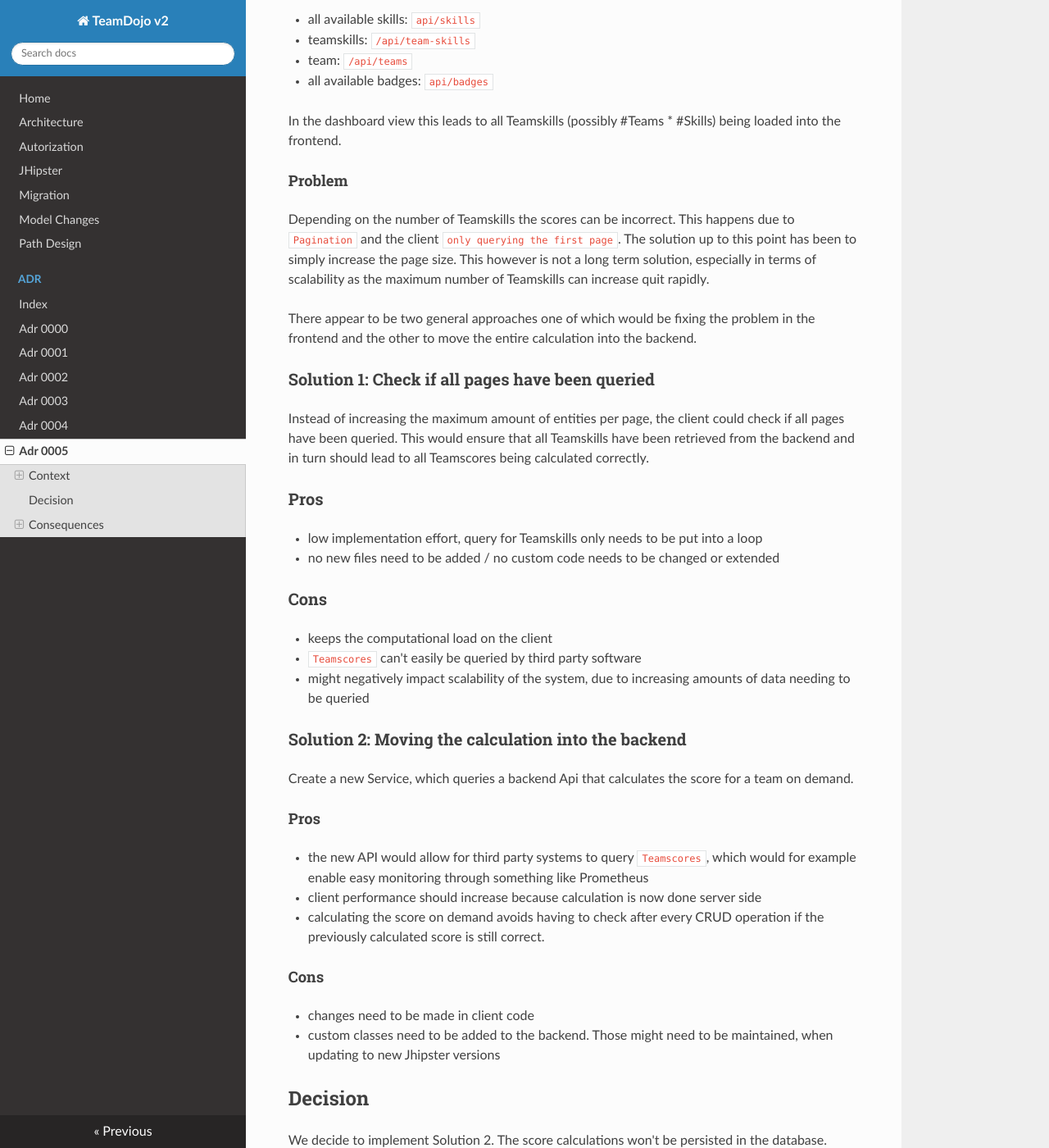
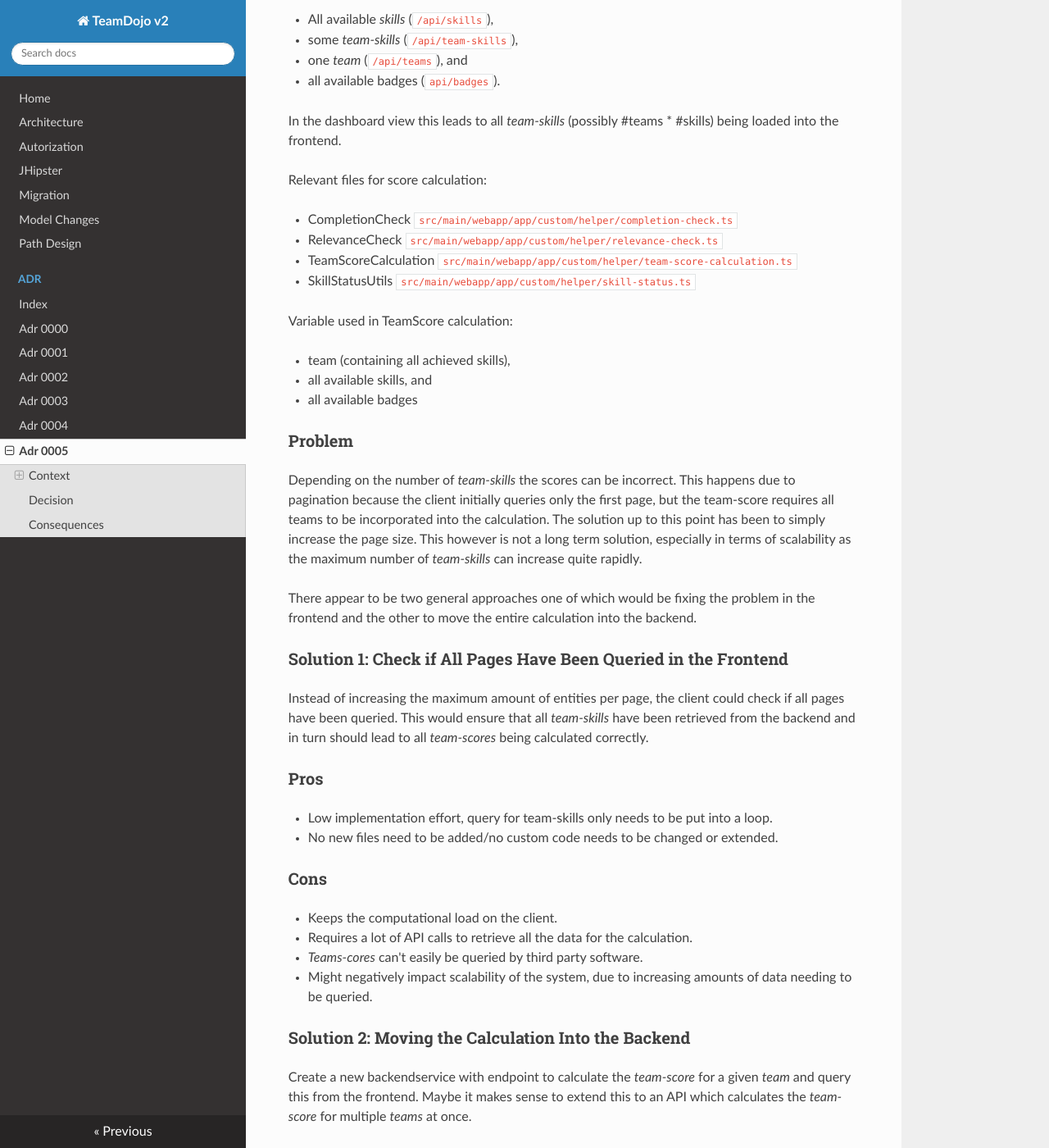
Before and after one commit to iteratec/TeamDojo, an MkDocs documentation site: the page built from docs/adr/adr_0005.md, in a window 1280 px wide and 1400 px high, scrolled down 484 px. Shown: the whole window at 82% size. Built offline with MkDocs 1.6.1, drawn with Linux system fonts in a browser that asks for light colours; nearby versions of some CDN libraries; some of the changed text lies outside the part shown.

Commit message:
Refine and accept the ADR-5
Signed-off-by: Sven Strittmatter <sven.strittmatter@iteratec.com>

```diff
--- a/docs/adr/adr_0005.md
+++ b/docs/adr/adr_0005.md
@@ -4,11 +4,11 @@ SPDX-FileCopyrightText: the TeamDojo authors
 SPDX-License-Identifier: Apache-2.0
 -->
 
-# ADR-0005: Move Teamscore calculation to the backend
+# ADR-0005: Move Team-Score Calculation to the Backend
 
 | <!-- -->       | <!-- -->                                                                                   |
 |----------------|--------------------------------------------------------------------------------------------|
-| **Status**:    | PROPOSED                                                                                   |
+| **Status**:    | ACCEPTED                                                                                   |
 | **Date**:      | 2022-10-25                                                                                 |
 | **Author(s)**: | Amar Bolkan <amar.bolkan@iteratec.com>, Sven Strittmatter <sven.strittmatter@iteratec.com> |
 
@@ -17,98 +17,120 @@ SPDX-License-Identifier: Apache-2.0
 TeamDojo has a feature, which tracks a score for each team. Calculation of this score is currently done client side.
 To calculate the score for a specific team the following entities are queried from the backend:
 
-- all available skills: `api/skills`
-- teamskills: `/api/team-skills`
-- team: `/api/teams`
-- all available badges: `api/badges`
+- All available _skills_ (`/api/skills`),
+- some _team-skills_ (`/api/team-skills`),
+- one _team_ (`/api/teams`), and
+- all available badges (`api/badges`).
 
-In the dashboard view this leads to all Teamskills (possibly #Teams * #Skills) being loaded into the frontend.
-
-#### Problem
-
-Depending on the number of Teamskills the scores can be incorrect. This happens due to `Pagination` and the
-client `only querying the first page`.
-The solution up to this point has been to simply increase the page size. This however is not a long term solution,
-especially in terms of scalability as the
-maximum number of Teamskills can increase quit rapidly.
-
-There appear to be two general approaches one of which would be fixing the problem in the frontend and the other to move
-the entire calculation into the backend.
-
-### Solution 1: Check if all pages have been queried
-
-Instead of increasing the maximum amount of entities per page, the client could check if all pages have been queried.
-This would ensure that all Teamskills have been retrieved from the backend and in turn should lead to all Teamscores
-being calculated correctly.
-
-### Pros
-
-- low implementation effort, query for Teamskills only needs to be put into a loop
-- no new files need to be added / no custom code needs to be changed or extended
-
-### Cons
-
-- keeps the computational load on the client
-- `Teamscores` can't easily be queried by third party software
-- might negatively impact scalability of the system, due to increasing amounts of data needing to be queried
-
-### Solution 2: Moving the calculation into the backend
-
-Create a new Service, which queries a backend Api that calculates the score for a team on demand.
-
-#### Pros
-
-- the new API would allow for third party systems to query `Teamscores`, which would for example enable easy monitoring
-  through something like Prometheus
-- client performance should increase because calculation is now done server side
-- calculating the score on demand avoids having to check after every CRUD operation if the previously calculated score
-  is still correct.
-
-#### Cons
-
-- changes need to be made in client code
-- custom classes need to be added to the backend. Those might need to be maintained, when updating to new Jhipster
-  versions
-
-<!-- ## Notes (can be deleted once solution is implemented) ##
-
-Files to be added to the backend:
-- `CustomTeamscoreResource`
-- `CustomTeamScoreService`
-
-Files to be changed in the frontend:
-- `src/main/webapp/app/custom/overview/teams/overview-teams.component.ts`
-- `src/main/webapp/app/custom/teams/teams-status/teams-status.component.ts`
-
-Files to be deleted:
-- `src/main/webapp/app/custom/helper/team-score-calculation.ts`
-
--->
-
-
-<!-- ## Notes (can be deleted once solution is implemented) ##
+In the dashboard view this leads to all _team-skills_ (possibly #teams * #skills) being loaded into the frontend.
 
 Relevant files for score calculation:
+
 - CompletionCheck `src/main/webapp/app/custom/helper/completion-check.ts`
 - RelevanceCheck `src/main/webapp/app/custom/helper/relevance-check.ts`
 - TeamScoreCalculation `src/main/webapp/app/custom/helper/team-score-calculation.ts`
 - SkillStatusUtils `src/main/webapp/app/custom/helper/skill-status.ts`
 
-mirror these classes in the backend
-Variable used in TeamScore calculation: team (containing all achieved skills), all available skills, and all available badges
--->
+Variable used in TeamScore calculation:
+
+- team (containing all achieved skills),
+- all available skills, and
+- all available badges
+
+### Problem
+
+Depending on the number of _team-skills_ the scores can be incorrect. This happens due to pagination because the
+client initially queries only the first page, but the team-score requires all teams to be incorporated into the
+calculation. The solution up to this point has been to simply increase the page size. This however is not a long term
+solution, especially in terms of scalability as the maximum number of _team-skills_ can increase quite rapidly.
+
+There appear to be two general approaches one of which would be fixing the problem in the frontend and the other to move
+the entire calculation into the backend.
+
+### Solution 1: Check if All Pages Have Been Queried in the Frontend
+
+Instead of increasing the maximum amount of entities per page, the client could check if all pages have been queried.
+This would ensure that all _team-skills_ have been retrieved from the backend and in turn should lead to all
+_team-scores_ being calculated correctly.
+
+### Pros
+
+- Low implementation effort, query for team-skills only needs to be put into a loop.
+- No new files need to be added/no custom code needs to be changed or extended.
+
+### Cons
+
+- Keeps the computational load on the client.
+- Requires a lot of API calls to retrieve all the data for the calculation.
+- _Teams-cores_ can't easily be queried by third party software.
+- Might negatively impact scalability of the system, due to increasing amounts of data needing to be queried.
+
+### Solution 2: Moving the Calculation Into the Backend
+
+Create a new backendservice with endpoint to calculate the _team-score_ for a given _team_ and query this from the
+frontend. Maybe it makes sense to extend this to an API which calculates the _team-score_ for multiple _teams_ at once.
+
+This solution also comes in some flavours:
+
+#### Persist the _team-Score_ vs. Calculation on Demand
+
+Since the most performance penalty at the moment came from the lot of API calls done by the frontend, we assume that
+calculating the data on demand in the backend is sufficient to increase frontend performance. If this is not the case we
+can add persistence later.
+
+So, we decided to not persist the data because this would lead into the full-monty of creating and generating code by
+Jhipster.
+
+#### Incorporate the _team-Score_ As New Attribute to an Existing Model vs. New Separate Service With API
+
+Incorporate the _team-score_ as new attribute to an existing model forces us to make more custom changes in code
+generated by JHipster. This is something we want to avoid because this parts of code must be spotted carefully on every
+JHipster upgrade.
+
+So, we decided to implement a whole new API endpoint for this (Controller, DTO, Service, Model, Repository etc.).
+
+Files to be added to the backend:
+
+- API: `CustomTeamScoreResource`,
+- data transfer object: `TeamScoreDTO`,
+- business logic: `CustomTeamScoreService`,
+- domain model: `TeamScore`,
+- data layer: `CustomTeamScoreRepository`, and
+- of course unit and integration tests.
+
+Files to be changed in the frontend:
+
+- `src/main/webapp/app/custom/overview/teams/overview-teams.component.ts`
+- `src/main/webapp/app/custom/teams/teams-status/teams-status.component.ts`
+
+Files to be deleted:
+
+- `src/main/webapp/app/custom/helper/team-score-calculation.ts`
+
+#### Pros
+
+- The new API would allow for third party systems to query the _team-scores_, which would for example enable easy
+  monitoring through something like Prometheus.
+- Client performance should increase because calculation is now done server side without querying the API multiple
+  times.
+- Calculating the score on demand avoids having to check after every CRUD operation if the previously calculated score
+  is still correct.
+
+#### Cons
+
+- Changes need to be made in client code.
+- Custom classes need to be added to the backend. Those might need to be maintained, when updating to new Jhipster
+  versions.
 
 ## Decision
 
-We decide to implement Solution 2. The score calculations won't be persisted in the database.
+- We decide to implement Solution 2.
+- The score calculations won't be persisted in the database.
+- We implement a new API and service.
 
 ## Consequences
 
-- Moving the `Teamscore` calculation to the backend will shift the computational load to the server
-- Making `Teamscores` queryable through a separate API enables third party systems to monitor `Teamscores` over time
-- New files need to be added to the backend and client code needs to be adapted
-
-### Persisting Results
-
-Calculating `Teamscores` only on demand means that the same calculation might be done over and over again.
-This could in the future lead to a performance bottleneck and might be further discussed in separate ADR.
+- Moving the _team-score_ calculation to the backend will shift the computational load to the server. But this should be
+  negligible in comparison to the network latency by fetching all the data from the frontend.
+- Making _team-scores_ queryable through a separate API enables third party systems to monitor _team-scores_ over time.
+- New files need to be added to the backend and client code needs to be adapted.
```
